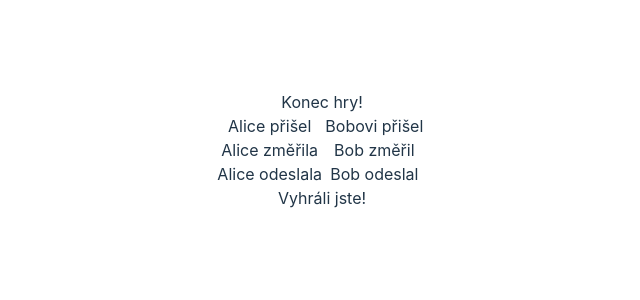
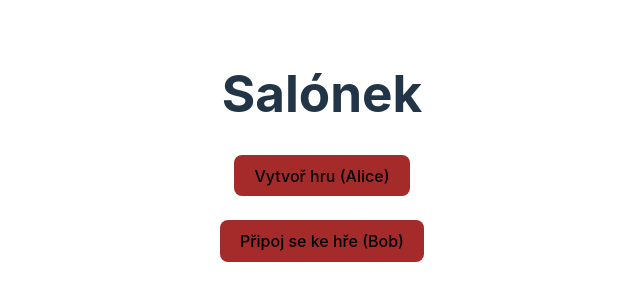
Before and after one commit to Quacken8/CHSHGame, a Svelte app in the folder CHSH-fullstack/frontend/: page / in a window 1280 px wide. Shown: the part 242-542 px from the top of the page, without its empty margins (318-958 px from the left). Built offline with nearby package versions, Linux system fonts and the light colour scheme; no server answers.

Commit message:
Css changes

```diff
--- a/CHSH-fullstack/frontend/src/App.svelte
+++ b/CHSH-fullstack/frontend/src/App.svelte
@@ -2,8 +2,9 @@
 	import Sessions from './lib/Sessions.svelte';
 	import { createAppState } from './types';
 	import './app.css';
-	//import GameModeSelect from './lib/GameModeSelect.svelte';
-  import Results from './lib/Results.svelte';
+	import GameModeSelect from './lib/GameModeSelect.svelte';
+  import DialPage from './lib/DialPage.svelte';
+	import Results from './lib/Results.svelte';
 
 	const appState = createAppState();
 
@@ -11,19 +12,16 @@
 </script>
 
 <main>
-  <Results />
+	{#if $appState.page == 'lobby'}
+		<Sessions />
+	{:else if $appState.page == 'gameModeSelect'}
+		<GameModeSelect />
+	<!--
+  {:else if $appState.page == 'measurement'}
+		<DialPage />
+  -->
+	{:else if $appState.page == 'results'}
+		<Results />
+	{/if}
+
 </main>
-
-<!--
-<main>
-{#if $appState.page == "lobby"}
-<Sessions />
-{:else if $appState.page == "gameModeSelect"}
-<GameModeSelect />
-{:else if $appState.page == "measurement"}
-<DialPage />
-{:else if $appState.page == "results"}
-<Results />
-{/if}
-</main>
--->
--- a/CHSH-fullstack/frontend/src/app.css
+++ b/CHSH-fullstack/frontend/src/app.css
@@ -18,7 +18,6 @@
 	--primary-color: brown;
 }
 
-
 .btn1 {
 	background-color: var(--primary-color);
 }
@@ -32,20 +31,36 @@ a:hover {
 	color: #535bf2;
 }
 
+
+/* Centering layout or layout with footer */
 .full {
+	display: grid;
+	place-items: center;
+	height: 100vh;
+}
+
+.centering {
 	display: grid;
 	justify-items: center;
 	place-items: center;
-    height: 100vh;
+	height: 80vh;
 }
+.footer {
+	height: 20vh;
+	place-items: center;
+}
+
+@media only screen and (max-width: 501px) {
 	.centering {
-  display:grid;
+		display: grid;
 		justify-items: center;
 		place-items: center;
-  height: 90vh;
+		height: 85vh;
 	}
 	.footer {
-  height: 10vh;place-items:
+		height: 10vh;
+		place-items: center;
+	}
 }
 
 body {
@@ -54,7 +69,6 @@ body {
 	min-width: 320px;
 	min-height: 100vh;
 }
-
 
 h1 {
 	font-size: 3.2em;
@@ -68,7 +82,7 @@ h1 {
 #app {
 	max-width: 1280px;
 	margin: 0 auto;
-  padding: 2rem;
+	padding: 0 2rem;
 	text-align: center;
 }
 
--- a/CHSH-fullstack/frontend/src/lib/GameModeSelect.svelte
+++ b/CHSH-fullstack/frontend/src/lib/GameModeSelect.svelte
@@ -3,7 +3,13 @@
 </script>
 
 <div class="centering">
-	<p>Ahoj</p>
+	<div>
+		<h1>Vyber herní mód</h1>
+
+		<button class="btn1">Jedna hra</button>
+		<br /><br />
+		<button class="btn1">Sto her</button>
+	</div>
 </div>
 
 <Footer />
--- a/CHSH-fullstack/frontend/src/lib/Sessions.svelte
+++ b/CHSH-fullstack/frontend/src/lib/Sessions.svelte
@@ -39,6 +39,7 @@
 </script>
 
 <div class="full">
+<div>
 <h1>Salónek</h1>
 
 {#if isCreatingSession}
@@ -112,6 +113,7 @@
 {/if}
 
 </div>
+</div>
 
 <style>
 	.message {
```
Lines whose indentation alone changed are shown as unchanged.
